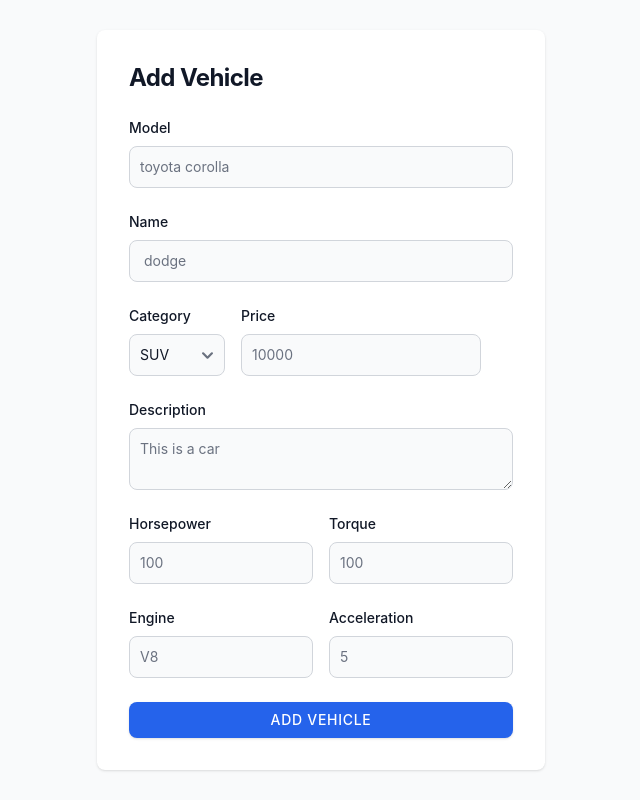
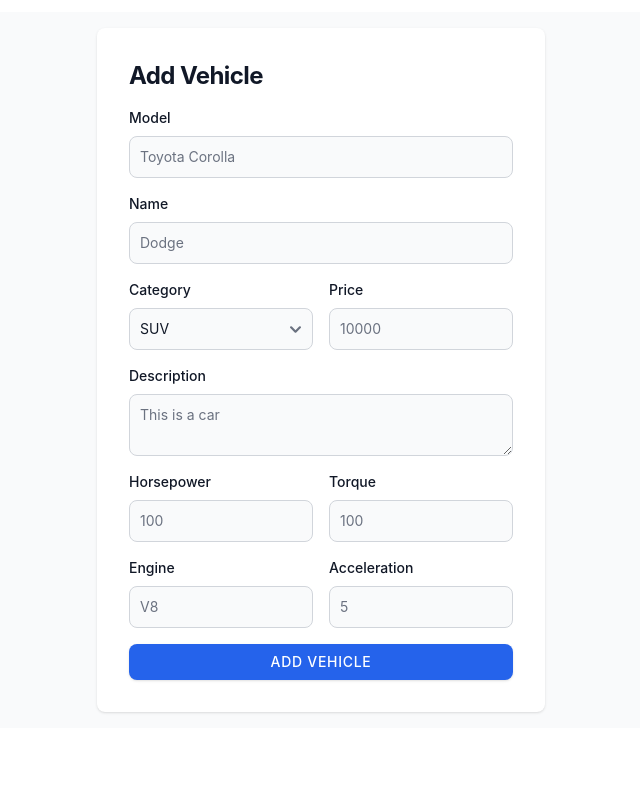
Before and after one commit to Rafiduzzaman/audi_cars_frontend_app, a React app: page /add-vehicle in a window 1280 px wide. Shown: the whole page, without its empty margins (319-959 px from the left). Built offline with nearby package versions, Linux system fonts and the light colour scheme; the HTML template or start-up script is replaced by a standard one.

Commit message:
adde new changes

```diff
--- a/package.json
+++ b/package.json
@@ -13,7 +13,8 @@
     "flowbite": "^2.3.0",
     "headlessui": "^0.0.0",
     "react": "^18.2.0",
-    "react-dom": "^18.2.0"
+    "react-dom": "^18.2.0",
+    "react-router-dom": "^6.23.1"
   },
   "devDependencies": {
     "@babel/core": "^7.24.5",
--- a/src/App.jsx
+++ b/src/App.jsx
@@ -1,14 +1,22 @@
-// import Header from './Components/header.jsx'
+import React from 'react';
+import { BrowserRouter as Router, Route, Routes } from 'react-router-dom';
 import AddVehicleForm from './Components/Forms/addVehicleForm';
+import LoginForm from './Components/Forms/loginForm';
+import SignupForm from './Components/Forms/signupForm';
 import './App.css';
 
 function App() {
   return (
-    <>
-      {/* <Header /> */}
-      <AddVehicleForm />
-
-    </>
+    <Router>
+      <div className='space-y-3 my-3'>
+        <Routes>
+          <Route path="/login" element={<LoginForm />} />
+          <Route path="/add-vehicle" element={<AddVehicleForm />} />
+          <Route path="/signup" element={<SignupForm />} />
+          <Route path="/" element={<div>Welcome to the Home Page</div>} />
+        </Routes>
+      </div>
+    </Router>
   );
 }
 
--- a/src/Components/Forms/addVehicleForm.jsx
+++ b/src/Components/Forms/addVehicleForm.jsx
@@ -1,50 +1,49 @@
-const addVehicleForm = () => {
+const AddVehicleForm = () => {
   return (
-    <section className="bg-gray-50 dark:bg-gray-900">
-      <div className="flex flex-col items-center justify-center px-6 py-8 mx-auto md:h-screen lg:py-0">
-        <div className="w-full bg-white rounded-lg shadow dark:border md:mt-0 sm:max-w-md xl:p-0 dark:bg-gray-800 dark:border-gray-700">
-          <div className="p-6 space-y-4 md:space-y-6 sm:p-8">
+    <section className="bg-gray-50 dark:bg-gray-900 py-4">
+      <div className="flex flex-col items-center justify-center px-6 py-8 mx-auto lg:py-0">
+        <div className="w-full bg-white rounded-lg shadow dark:border sm:max-w-md xl:p-0 dark:bg-gray-800 dark:border-gray-700">
+          <div className="p-6 space-y-4 sm:p-8">
             <h1 className="text-xl font-bold leading-tight tracking-tight text-gray-900 md:text-2xl dark:text-white">
               Add Vehicle
             </h1>
-            <form className="space-y-4 md:space-y-6" action="#">
+            <form className="space-y-4" action="#">
               <div>
                 <label
-                  for="email"
+                  htmlFor="model"
                   className="block mb-2 text-sm font-medium text-gray-900 dark:text-white"
                 >
                   Model
                 </label>
                 <input
                   type="text"
-                  name=""model
+                  name="model"
                   id="model"
                   className="bg-gray-50 border border-gray-300 text-gray-900 sm:text-sm rounded-lg focus:ring-primary-600 focus:border-primary-600 block w-full p-2.5 dark:bg-gray-700 dark:border-gray-600 dark:placeholder-gray-400 dark:text-white dark:focus:ring-blue-500 dark:focus:border-blue-500"
-                  placeholder="toyota corolla"
-                  required=""
+                  placeholder="Toyota Corolla"
+                  required
                 />
               </div>
               <div>
                 <label
-                  for="name"
+                  htmlFor="name"
                   className="block mb-2 text-sm font-medium text-gray-900 dark:text-white"
                 >
                   Name
                 </label>
                 <input
                   type="text"
-                  name="text"
+                  name="name"
                   id="name"
-                  placeholder=" dodge"
+                  placeholder="Dodge"
                   className="bg-gray-50 border border-gray-300 text-gray-900 sm:text-sm rounded-lg focus:ring-primary-600 focus:border-primary-600 block w-full p-2.5 dark:bg-gray-700 dark:border-gray-600 dark:placeholder-gray-400 dark:text-white dark:focus:ring-blue-500 dark:focus:border-blue-500"
-                  required=""
+                  required
                 />
               </div>
-              {/* select category and price on one row on larger devics but responsive on smaller devices */}
               <div className="flex flex-col md:flex-row md:space-x-4">
-                    <div>
+                <div className="w-full">
                   <label
-                        for="category"
+                    htmlFor="category"
                     className="block mb-2 text-sm font-medium text-gray-900 dark:text-white"
                   >
                     Category
@@ -53,7 +52,7 @@ const addVehicleForm = () => {
                     id="category"
                     name="category"
                     className="bg-gray-50 border border-gray-300 text-gray-900 sm:text-sm rounded-lg focus:ring-primary-600 focus:border-primary-600 block w-full p-2.5 dark:bg-gray-700 dark:border-gray-600 dark:placeholder-gray-400 dark:text-white dark:focus:ring-blue-500 dark:focus:border-blue-500"
-                        required=""
+                    required
                   >
                     <option value="SUV">SUV</option>
                     <option value="Sedan">Sedan</option>
@@ -61,9 +60,9 @@ const addVehicleForm = () => {
                     <option value="Coupe">Coupe</option>
                   </select>
                 </div>
-                    <div>
+                <div className="w-full">
                   <label
-                        for="price"
+                    htmlFor="price"
                     className="block mb-2 text-sm font-medium text-gray-900 dark:text-white"
                   >
                     Price
@@ -74,14 +73,13 @@ const addVehicleForm = () => {
                     id="price"
                     placeholder="10000"
                     className="bg-gray-50 border border-gray-300 text-gray-900 sm:text-sm rounded-lg focus:ring-primary-600 focus:border-primary-600 block w-full p-2.5 dark:bg-gray-700 dark:border-gray-600 dark:placeholder-gray-400 dark:text-white dark:focus:ring-blue-500 dark:focus:border-blue-500"
-                        required=""
+                    required
                   />
                 </div>
               </div>
-                {/* description  */}
               <div>
                 <label
-                    for="description"
+                  htmlFor="description"
                   className="block mb-2 text-sm font-medium text-gray-900 dark:text-white"
                 >
                   Description
@@ -91,14 +89,13 @@ const addVehicleForm = () => {
                   name="description"
                   placeholder="This is a car"
                   className="bg-gray-50 border border-gray-300 text-gray-900 sm:text-sm rounded-lg focus:ring-primary-600 focus:border-primary-600 block w-full p-2.5 dark:bg-gray-700 dark:border-gray-600 dark:placeholder-gray-400 dark:text-white dark:focus:ring-blue-500 dark:focus:border-blue-500"
-                    required=""
+                  required
                 ></textarea>
               </div>
-                {/* Hp and torque in numeric  in one row  on larger devics and full width on small devices */}
               <div className="flex flex-col md:flex-row md:space-x-4">
-                    <div>
+                <div className="w-full">
                   <label
-                        for="hp"
+                    htmlFor="hp"
                     className="block mb-2 text-sm font-medium text-gray-900 dark:text-white"
                   >
                     Horsepower
@@ -109,12 +106,12 @@ const addVehicleForm = () => {
                     id="hp"
                     placeholder="100"
                     className="bg-gray-50 border border-gray-300 text-gray-900 sm:text-sm rounded-lg focus:ring-primary-600 focus:border-primary-600 block w-full p-2.5 dark:bg-gray-700 dark:border-gray-600 dark:placeholder-gray-400 dark:text-white dark:focus:ring-blue-500 dark:focus:border-blue-500"
-                        required=""
+                    required
                   />
                 </div>
-                    <div>
+                <div className="w-full">
                   <label
-                        for="torque"
+                    htmlFor="torque"
                     className="block mb-2 text-sm font-medium text-gray-900 dark:text-white"
                   >
                     Torque
@@ -125,15 +122,14 @@ const addVehicleForm = () => {
                     id="torque"
                     placeholder="100"
                     className="bg-gray-50 border border-gray-300 text-gray-900 sm:text-sm rounded-lg focus:ring-primary-600 focus:border-primary-600 block w-full p-2.5 dark:bg-gray-700 dark:border-gray-600 dark:placeholder-gray-400 dark:text-white dark:focus:ring-blue-500 dark:focus:border-blue-500"
-                        required=""
+                    required
                   />
                 </div>
               </div>
-                {/* engine type and acceleration-sec to 60mp in on row on larger devices */}
               <div className="flex flex-col md:flex-row md:space-x-4">
-                    <div>
+                <div className="w-full">
                   <label
-                        for="engine"
+                    htmlFor="engine"
                     className="block mb-2 text-sm font-medium text-gray-900 dark:text-white"
                   >
                     Engine
@@ -144,12 +140,12 @@ const addVehicleForm = () => {
                     id="engine"
                     placeholder="V8"
                     className="bg-gray-50 border border-gray-300 text-gray-900 sm:text-sm rounded-lg focus:ring-primary-600 focus:border-primary-600 block w-full p-2.5 dark:bg-gray-700 dark:border-gray-600 dark:placeholder-gray-400 dark:text-white dark:focus:ring-blue-500 dark:focus:border-blue-500"
-                        required=""
+                    required
                   />
                 </div>
-                    <div>
+                <div className="w-full">
                   <label
-                        for="acceleration"
+                    htmlFor="acceleration"
                     className="block mb-2 text-sm font-medium text-gray-900 dark:text-white"
                   >
                     Acceleration
@@ -160,11 +156,10 @@ const addVehicleForm = () => {
                     id="acceleration"
                     placeholder="5"
                     className="bg-gray-50 border border-gray-300 text-gray-900 sm:text-sm rounded-lg focus:ring-primary-600 focus:border-primary-600 block w-full p-2.5 dark:bg-gray-700 dark:border-gray-600 dark:placeholder-gray-400 dark:text-white dark:focus:ring-blue-500 dark:focus:border-blue-500"
-                        required=""
+                    required
                   />
                 </div>
               </div>
-                {/* button */}
               <div>
                 <button
                   type="submit"
@@ -173,13 +168,6 @@ const addVehicleForm = () => {
                   Add Vehicle
                 </button>
               </div>
-
-
-
-
-
-
-
             </form>
           </div>
         </div>
@@ -188,4 +176,4 @@ const addVehicleForm = () => {
   );
 };
 
-export default addVehicleForm;
+export default AddVehicleForm;
```
Also changed, not shown: 1 other file (tests, documents, lock files or other folders). Lines whose indentation alone changed are shown as unchanged.
